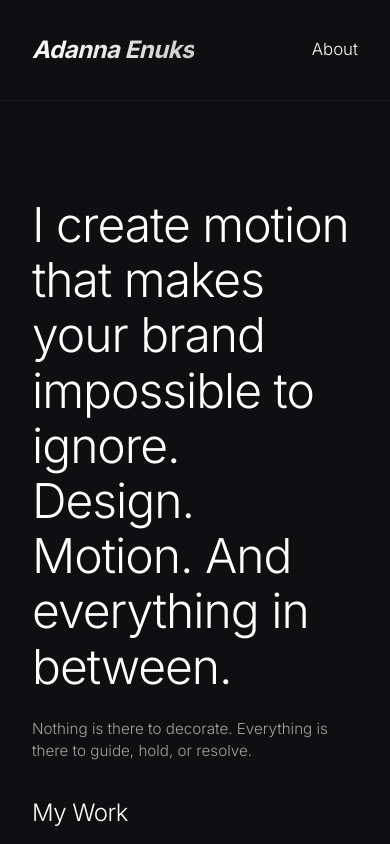
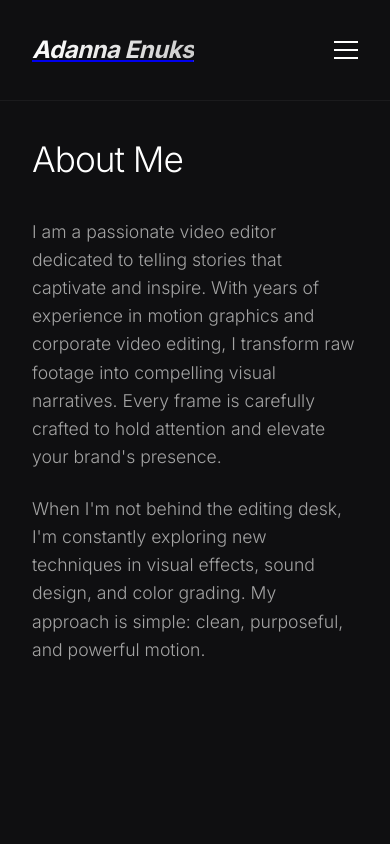
Before and after one commit to Dakolo14/adanna-portfolio, a React (Vite) app: page /about in a window 390 px wide. Shown: the top 844 px of the page. Built offline with nearby package versions, Linux system fonts and the light colour scheme.

Commit message:
add react-router, mobile navbar and pages

```diff
--- a/package.json
+++ b/package.json
@@ -11,7 +11,8 @@
   },
   "dependencies": {
     "react": "^19.2.8",
-    "react-dom": "^19.2.8"
+    "react-dom": "^19.2.8",
+    "react-router-dom": "^7.18.4"
   },
   "devDependencies": {
     "@types/react": "^19.2.18",
--- a/src/App.jsx
+++ b/src/App.jsx
@@ -1,74 +1,40 @@
-import React, { useEffect, useRef } from 'react'
-import './index.css'
+import React, { useEffect, useRef } from 'react';
+import { BrowserRouter as Router, Routes, Route } from 'react-router-dom';
+import './index.css';
+import Navbar from './components/Navbar';
+import Work from './pages/Work';
+import About from './pages/About';
+import Resume from './pages/Resume';
 
 function App() {
-  const cursorRef = useRef(null)
+  const cursorRef = useRef(null);
 
   useEffect(() => {
     const handleMouseMove = (e) => {
       if (cursorRef.current) {
-        cursorRef.current.style.transform = `translate3d(${e.clientX}px, ${e.clientY}px, 0)`
+        cursorRef.current.style.transform = `translate3d(${e.clientX}px, ${e.clientY}px, 0)`;
       }
-    }
+    };
 
-    window.addEventListener('mousemove', handleMouseMove)
+    window.addEventListener('mousemove', handleMouseMove);
     return () => {
-      window.removeEventListener('mousemove', handleMouseMove)
-    }
-  }, [])
+      window.removeEventListener('mousemove', handleMouseMove);
+    };
+  }, []);
 
   return (
-    <div className="portfolio-app">
-      <div className="custom-cursor" ref={cursorRef}></div>
-      <header>
-        <div className="logo">
-          <span>Adanna Enuks</span>
-        </div>
-        <nav className="navbar-links">
-          <a href="#about" className="nav-link">About</a>
-        </nav>
-      </header>
-
-      <main>
-        <section className="hero">
-          <h1>
-            I create motion that makes your brand impossible to ignore.<br />
-            Design. Motion. And everything in between.
-          </h1>
-          <p>
-            Nothing is there to decorate. Everything is there to guide, hold, or resolve.
-          </p>
-        </section>
-
-        <section id="projects" className="projects-container">
-          <h2 className="section-title">My Work</h2>
-          <div className="projects-grid">
-            <div className="project-card portrait">
-              <video src="/portrait-vid.mp4" autoPlay loop muted playsInline className="placeholder-video"></video>
-              <div className="project-overlay">
-                <h3 className="project-title">Reel 1</h3>
-                <p className="project-category">Portrait (1080x1920)</p>
-              </div>
-            </div>
-            <div className="project-card landscape">
-              <video src="/landscape-vid.mp4" autoPlay loop muted playsInline className="placeholder-video"></video>
-              <div className="project-overlay">
-                <h3 className="project-title">Reel 2</h3>
-                <p className="project-category">Landscape</p>
-              </div>
-            </div>
-          </div>
-        </section>
-
-        <section id="about" className="about-section">
-          <h2 className="section-title">About</h2>
-          <div className="about-content">
-            <p>I am a passionate video editor dedicated to telling stories that captivate and inspire. With years of experience in motion graphics and corporate video editing, I transform raw footage into compelling visual narratives. Every frame is carefully crafted to hold attention and elevate your brand's presence.</p>
-          </div>
-        </section>
-      </main>
-    </div>
-  )
+    <Router>
+      <div className="portfolio-app">
+        <div className="custom-cursor" ref={cursorRef}></div>
+        <Navbar />
+        <Routes>
+          <Route path="/" element={<Work />} />
+          <Route path="/about" element={<About />} />
+          <Route path="/resume" element={<Resume />} />
+        </Routes>
+      </div>
+    </Router>
+  );
 }
 
-export default App
+export default App;
--- /dev/null
+++ b/src/components/Navbar.jsx
@@ -0,0 +1,28 @@
+import React, { useState } from 'react';
+import { NavLink, Link } from 'react-router-dom';
+
+const Navbar = () => {
+  const [menuOpen, setMenuOpen] = useState(false);
+
+  return (
+    <header>
+      <div className="logo">
+        <Link to="/" onClick={() => setMenuOpen(false)}><span>Adanna Enuks</span></Link>
+      </div>
+
+      <nav className={`navbar-links ${menuOpen ? 'open' : ''}`}>
+        <NavLink to="/" className="nav-link" onClick={() => setMenuOpen(false)}>Work</NavLink>
+        <NavLink to="/about" className="nav-link" onClick={() => setMenuOpen(false)}>About</NavLink>
+        <NavLink to="/resume" className="nav-link" onClick={() => setMenuOpen(false)}>Resume</NavLink>
+      </nav>
+
+      <div className={`hamburger ${menuOpen ? 'open' : ''}`} onClick={() => setMenuOpen(!menuOpen)}>
+        <span></span>
+        <span></span>
+        <span></span>
+      </div>
+    </header>
+  );
+};
+
+export default Navbar;
--- a/src/index.css
+++ b/src/index.css
@@ -53,6 +53,8 @@ header {
 }
 
 .navbar-links {
+  display: flex;
+  gap: 2.5rem;
   z-index: 10;
 }
 
@@ -64,8 +66,70 @@ header {
   transition: opacity 0.3s ease;
 }
 
+.nav-link.active {
+  font-weight: 500;
+  border-bottom: 1px solid white;
+}
+
 .nav-link:hover {
   opacity: 0.7;
+}
+
+.hamburger {
+  display: none;
+  flex-direction: column;
+  justify-content: space-between;
+  width: 24px;
+  height: 18px;
+  cursor: pointer;
+  z-index: 100;
+}
+
+.hamburger span {
+  width: 100%;
+  height: 2px;
+  background-color: white;
+  transition: all 0.3s ease;
+}
+
+.hamburger.open span:nth-child(1) {
+  transform: translateY(8px) rotate(45deg);
+}
+
+.hamburger.open span:nth-child(2) {
+  opacity: 0;
+}
+
+.hamburger.open span:nth-child(3) {
+  transform: translateY(-8px) rotate(-45deg);
+}
+
+@media (max-width: 768px) {
+  .hamburger {
+    display: flex;
+  }
+
+  .navbar-links {
+    position: fixed;
+    top: 0;
+    right: -100%;
+    width: 100%;
+    height: 100vh;
+    background-color: var(--bg-color);
+    flex-direction: column;
+    justify-content: center;
+    align-items: center;
+    transition: right 0.4s ease;
+    gap: 3rem;
+  }
+
+  .navbar-links.open {
+    right: 0;
+  }
+
+  .nav-link {
+    font-size: 2rem;
+  }
 }
 
 /* Hero Section */
@@ -239,22 +303,103 @@ body, a, button, .project-card, .menu-icon, .logo {
   }
 }
 
+/* Page transitions & General */
+.page-transition {
+  animation: fadeIn 0.4s ease-out;
+}
+
+@keyframes fadeIn {
+  from { opacity: 0; transform: translateY(10px); }
+  to { opacity: 1; transform: translateY(0); }
+}
+
+.page-title {
+  font-size: 3rem;
+  font-weight: 300;
+  margin-bottom: 2rem;
+  letter-spacing: -1px;
+}
+
 /* About Section */
 .about-section {
   width: 100%;
-  padding: 2rem 4rem 8rem 4rem;
+  padding: 4rem 4rem 8rem 4rem;
 }
 
 .about-content p {
   color: var(--text-secondary);
-  font-size: 1rem;
+  font-size: 1.1rem;
   font-weight: 300;
   max-width: 800px;
   line-height: 1.6;
 }
 
+/* Resume Section */
+.resume-section {
+  padding: 4rem;
+  max-width: 1000px;
+}
+
+.resume-block {
+  margin-bottom: 3rem;
+}
+
+.resume-block h3 {
+  font-size: 1.5rem;
+  font-weight: 400;
+  margin-bottom: 1.5rem;
+  color: var(--text-primary);
+  border-bottom: 1px solid rgba(255, 255, 255, 0.1);
+  padding-bottom: 0.5rem;
+}
+
+.resume-item {
+  margin-bottom: 1.5rem;
+}
+
+.resume-item h4 {
+  font-size: 1.2rem;
+  font-weight: 500;
+  margin-bottom: 0.2rem;
+}
+
+.resume-date {
+  color: var(--text-secondary);
+  font-size: 0.9rem;
+  margin-bottom: 0.5rem;
+}
+
+.skills-list {
+  list-style: none;
+}
+
+.skills-list li {
+  margin-bottom: 0.5rem;
+  color: var(--text-secondary);
+}
+
+.download-btn {
+  display: inline-block;
+  padding: 0.8rem 2rem;
+  border: 1px solid white;
+  color: white;
+  text-decoration: none;
+  border-radius: 4px;
+  transition: all 0.3s ease;
+  margin-top: 1rem;
+  font-weight: 300;
+}
+
+.download-btn:hover {
+  background-color: white;
+  color: black;
+}
+
 @media (max-width: 900px) {
-  .about-section {
-    padding: 1rem 2rem 6rem 2rem;
+  .about-section, .resume-section {
+    padding: 2rem 2rem 6rem 2rem;
+  }
+  .page-title {
+    font-size: 2.2rem;
   }
 }
--- /dev/null
+++ b/src/pages/About.jsx
@@ -0,0 +1,25 @@
+import React from 'react';
+
+const About = () => {
+  return (
+    <main className="page-transition">
+      <section className="about-section">
+        <h2 className="page-title">About Me</h2>
+        <div className="about-content">
+          <p>
+            I am a passionate video editor dedicated to telling stories that captivate and inspire.
+            With years of experience in motion graphics and corporate video editing, I transform raw footage into compelling visual narratives.
+            Every frame is carefully crafted to hold attention and elevate your brand's presence.
+          </p>
+          <br/>
+          <p>
+            When I'm not behind the editing desk, I'm constantly exploring new techniques in visual effects, sound design, and color grading.
+            My approach is simple: clean, purposeful, and powerful motion.
+          </p>
+        </div>
+      </section>
+    </main>
+  );
+};
+
+export default About;
--- /dev/null
+++ b/src/pages/Resume.jsx
@@ -0,0 +1,40 @@
+import React from 'react';
+
+const Resume = () => {
+  return (
+    <main className="page-transition">
+      <section className="resume-section">
+        <h2 className="page-title">Resume</h2>
+        <div className="resume-content">
+          <div className="resume-block">
+            <h3>Experience</h3>
+            <div className="resume-item">
+              <h4>Senior Video Editor</h4>
+              <p className="resume-date">2021 - Present</p>
+              <p>Lead editor for high-profile corporate clients and motion design projects.</p>
+            </div>
+            <div className="resume-item">
+              <h4>Motion Graphics Artist</h4>
+              <p className="resume-date">2018 - 2021</p>
+              <p>Created dynamic 2D and 3D motion graphics for social media campaigns.</p>
+            </div>
+          </div>
+
+          <div className="resume-block">
+            <h3>Skills</h3>
+            <ul className="skills-list">
+              <li>Video Editing (Premiere Pro, DaVinci Resolve)</li>
+              <li>Motion Graphics (After Effects, Cinema 4D)</li>
+              <li>Color Grading</li>
+              <li>Sound Design</li>
+            </ul>
+          </div>
+
+          <a href="#" className="download-btn">Download PDF</a>
+        </div>
+      </section>
+    </main>
+  );
+};
+
+export default Resume;
--- /dev/null
+++ b/src/pages/Work.jsx
@@ -0,0 +1,39 @@
+import React from 'react';
+
+const Work = () => {
+  return (
+    <main className="page-transition">
+      <section className="hero">
+        <h1>
+          I create motion that makes your brand impossible to ignore.<br />
+          Design. Motion. And everything in between.
+        </h1>
+        <p>
+          Nothing is there to decorate. Everything is there to guide, hold, or resolve.
+        </p>
+      </section>
+
+      <section id="projects" className="projects-container">
+        <h2 className="section-title">My Work</h2>
+        <div className="projects-grid">
+          <div className="project-card portrait">
+            <video src="/portrait-vid.mp4" autoPlay loop muted playsInline className="placeholder-video"></video>
+            <div className="project-overlay">
+              <h3 className="project-title">Reel 1</h3>
+              <p className="project-category">Portrait (1080x1920)</p>
+            </div>
+          </div>
+          <div className="project-card landscape">
+            <video src="/landscape-vid.mp4" autoPlay loop muted playsInline className="placeholder-video"></video>
+            <div className="project-overlay">
+              <h3 className="project-title">Reel 2</h3>
+              <p className="project-category">Landscape</p>
+            </div>
+          </div>
+        </div>
+      </section>
+    </main>
+  );
+};
+
+export default Work;
```
Also changed, not shown: 1 other file (tests, documents, lock files or other folders).
